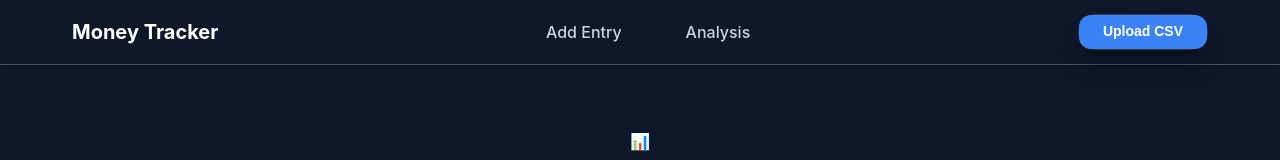
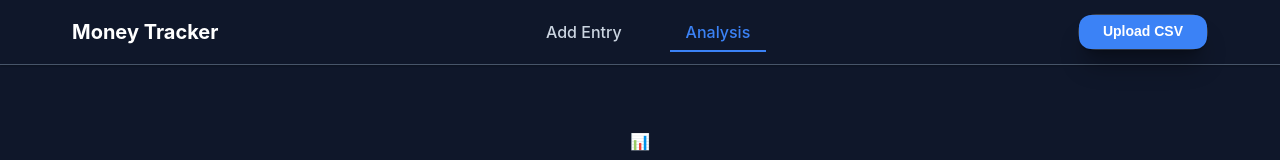
Before and after one commit to prashant-DS/ExpenseFlow, a React (Vite) app: page /analysis in a window 1280 px wide. Shown: the top 160 px of the page. Built offline with nearby package versions, Linux system fonts and the light colour scheme.

Commit message:
feat: enhance navigation styling and improve active link indication

```diff
--- a/src/App.css
+++ b/src/App.css
@@ -165,8 +165,10 @@ body {
 }
 
 .nav-link.active {
-  color: var(--text-primary);
-  background: var(--bg-secondary);
+  color: var(--primary) !important;
+  background: transparent !important;
+  box-shadow: 0 2px 0 0 var(--primary) !important;
+  border-radius: 0 !important;
 }
 
 .nav-right {
--- a/src/App.jsx
+++ b/src/App.jsx
@@ -1,4 +1,10 @@
-import { BrowserRouter as Router, Routes, Route, Link } from "react-router-dom";
+import {
+  BrowserRouter as Router,
+  Routes,
+  Route,
+  Link,
+  useLocation,
+} from "react-router-dom";
 import { CsvProvider, useCsv } from "./customHooks/useCsv";
 import Homepage from "./pages/Homepage";
 import Analysis from "./pages/Analysis";
@@ -6,6 +12,7 @@ import "./App.css";
 
 function NavBar() {
   const { csvFile, loadCsvFile, clearData, hasData } = useCsv();
+  const location = useLocation();
 
   const handleFileUpload = (event) => {
     const file = event.target.files[0];
@@ -22,10 +29,18 @@ function NavBar() {
         </div>
 
         <div className="nav-center">
-          <Link to="/" className="nav-link">
+          <Link
+            to="/"
+            className={`nav-link ${location.pathname === "/" ? "active" : ""}`}
+          >
             Add Entry
           </Link>
-          <Link to="/analysis" className="nav-link">
+          <Link
+            to="/analysis"
+            className={`nav-link ${
+              location.pathname === "/analysis" ? "active" : ""
+            }`}
+          >
             Analysis
           </Link>
         </div>
```
